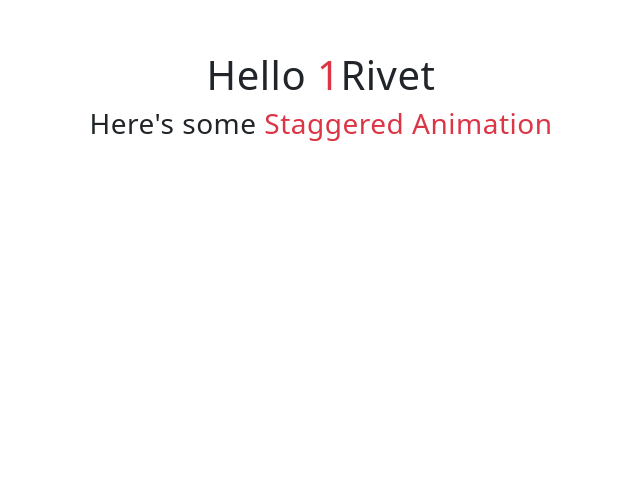
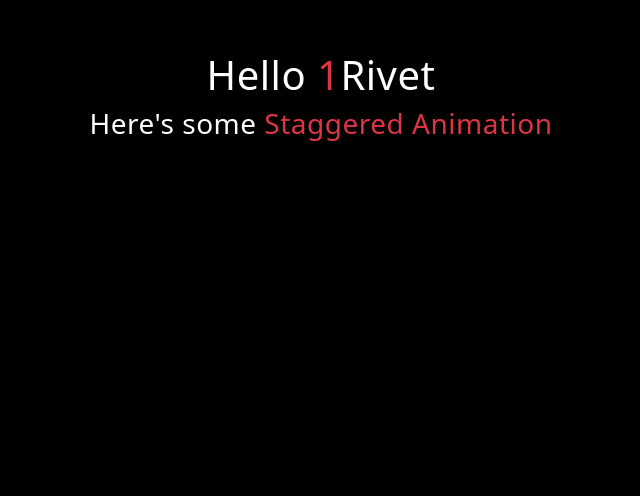
Before and after one commit to mrunalsen/staggered-animation, a plain HTML site: page index.html in a window 1280 px wide. Shown: the part 304-800 px from the top of the page, without its empty margins (319-959 px from the left). Drawn offline with nearby package versions, Linux system fonts and the light colour scheme.

Commit message:
fix: Minor tweaks

```diff
--- a/index.html
+++ b/index.html
@@ -11,7 +11,7 @@
     <title>Scroll Animation</title>
 </head>
 
-<body>
+<body class="bg-black text-white">
     <!-- Start :Intro -->
     <section class="hidden">
         <h1>Hello <span class="text-danger">1</span>Rivet</h1>
--- a/style.css
+++ b/style.css
@@ -8,15 +8,8 @@
     height: 100%;
     box-sizing: border-box;
     letter-spacing: .5px;
-
-}
-
-body {
-    color: white;
-    background: black;
     font-family: 'Inter', sans-serif;
 }
-
 
 /* Section Base CSS */
 section {
```
